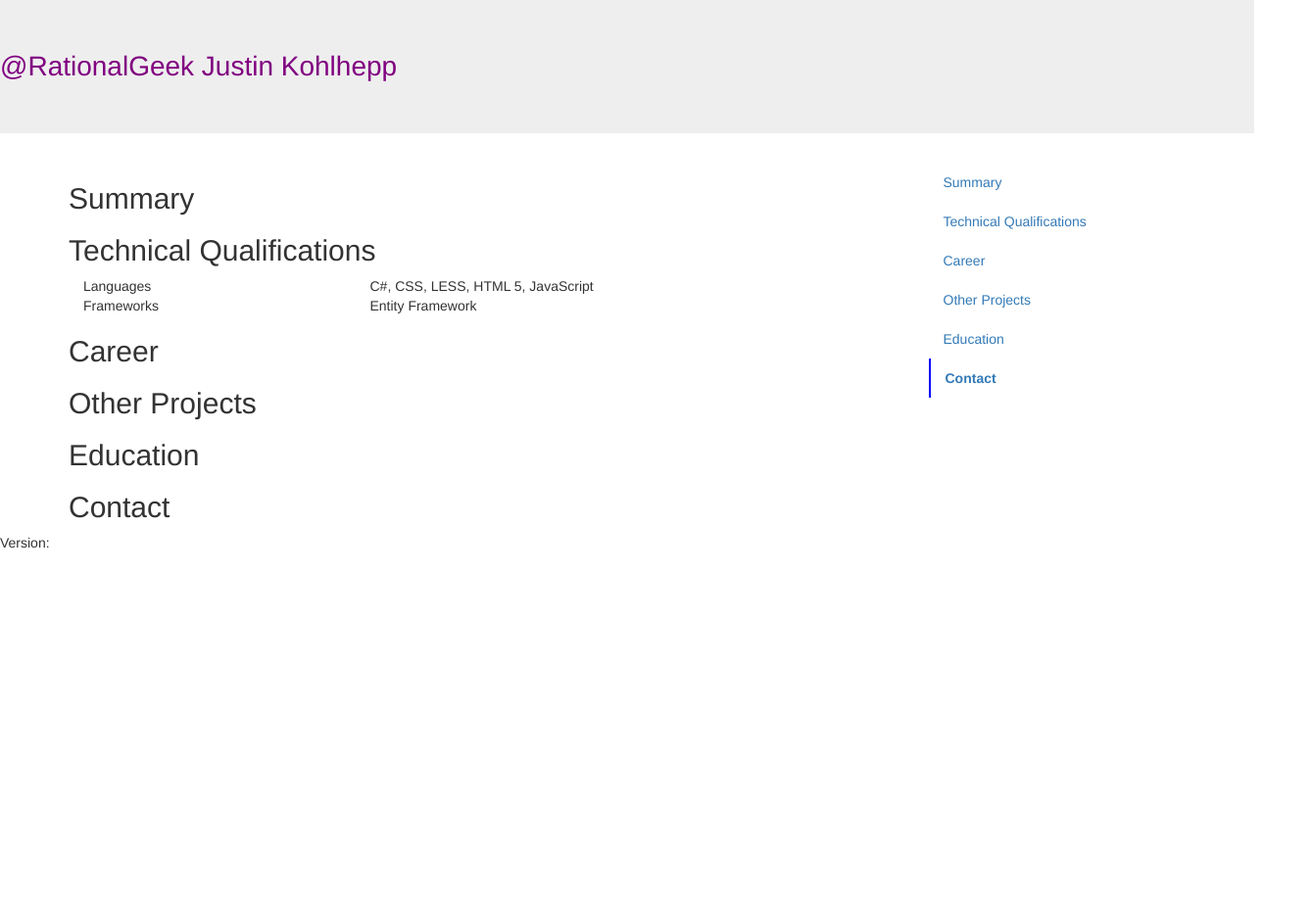
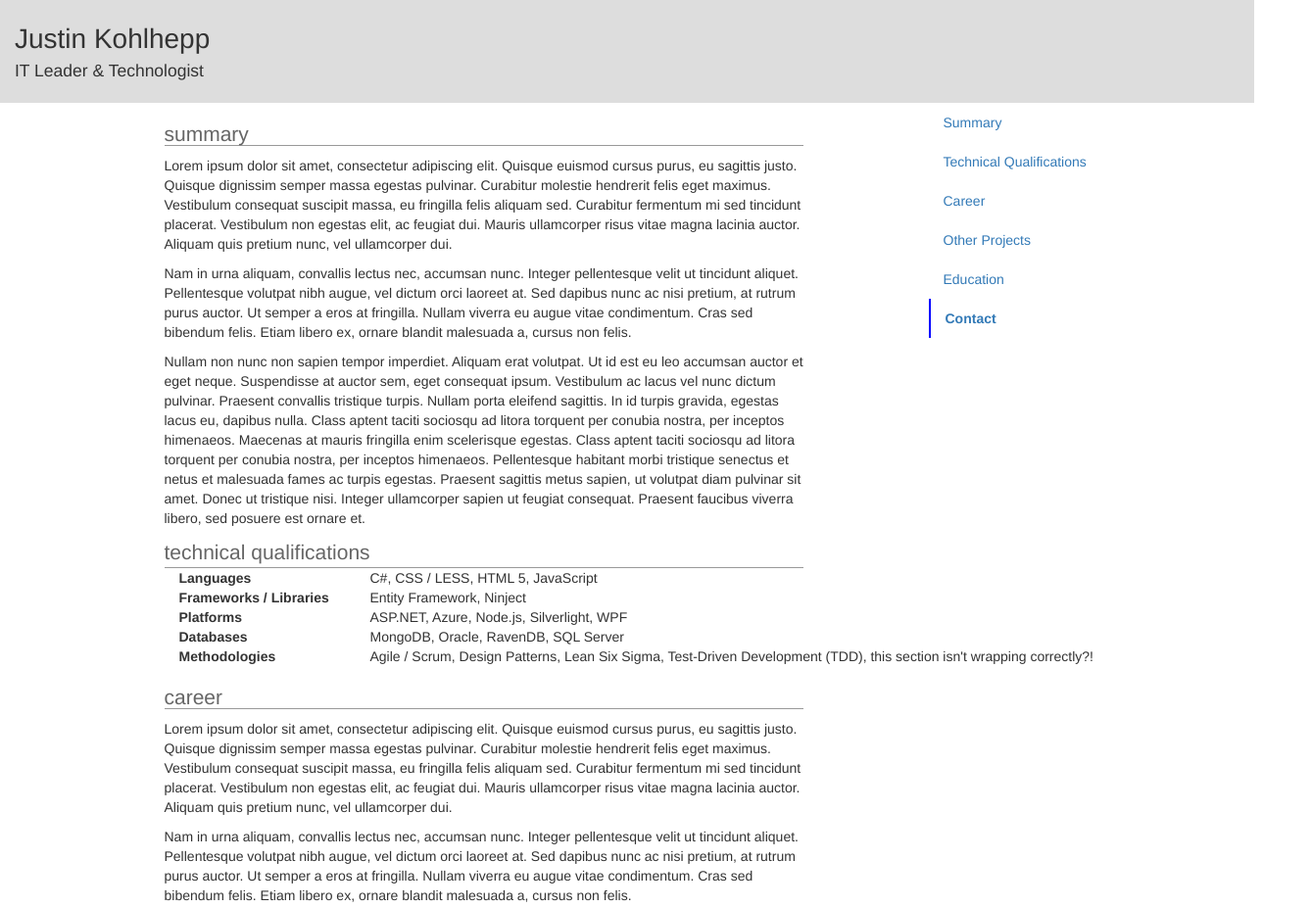
Before and after one commit to RationalGeek/resume, a website: page content/main.jade in a window 1280 px wide. Shown: the top 927 px of the page at 98% size, 1338 px wide, since content can reach past the window. Before the commit the page ends 800 px from the top, so only its background shows below. Drawn offline with nearby package versions, Linux system fonts and the light colour scheme; files that its build step writes are made by us from their sources.

Commit message:
Improvements on layout - not completE

```diff
--- a/content/career.jade
+++ b/content/career.jade
@@ -1 +1,3 @@
 h2.majorsection#career Career
+
+include filler.jade
--- a/content/contact.jade
+++ b/content/contact.jade
@@ -1 +1,3 @@
 h2.majorsection#contact Contact
+
+p Tweetster: @RationalGeek
--- a/content/education.jade
+++ b/content/education.jade
@@ -1 +1,3 @@
 h2.majorsection#education Education
+
+include filler.jade
--- /dev/null
+++ b/content/filler.jade
@@ -0,0 +1,5 @@
+p Lorem ipsum dolor sit amet, consectetur adipiscing elit. Quisque euismod cursus purus, eu sagittis justo. Quisque dignissim semper massa egestas pulvinar. Curabitur molestie hendrerit felis eget maximus. Vestibulum consequat suscipit massa, eu fringilla felis aliquam sed. Curabitur fermentum mi sed tincidunt placerat. Vestibulum non egestas elit, ac feugiat dui. Mauris ullamcorper risus vitae magna lacinia auctor. Aliquam quis pretium nunc, vel ullamcorper dui.
+
+p Nam in urna aliquam, convallis lectus nec, accumsan nunc. Integer pellentesque velit ut tincidunt aliquet. Pellentesque volutpat nibh augue, vel dictum orci laoreet at. Sed dapibus nunc ac nisi pretium, at rutrum purus auctor. Ut semper a eros at fringilla. Nullam viverra eu augue vitae condimentum. Cras sed bibendum felis. Etiam libero ex, ornare blandit malesuada a, cursus non felis.
+
+p Nullam non nunc non sapien tempor imperdiet. Aliquam erat volutpat. Ut id est eu leo accumsan auctor et eget neque. Suspendisse at auctor sem, eget consequat ipsum. Vestibulum ac lacus vel nunc dictum pulvinar. Praesent convallis tristique turpis. Nullam porta eleifend sagittis. In id turpis gravida, egestas lacus eu, dapibus nulla. Class aptent taciti sociosqu ad litora torquent per conubia nostra, per inceptos himenaeos. Maecenas at mauris fringilla enim scelerisque egestas. Class aptent taciti sociosqu ad litora torquent per conubia nostra, per inceptos himenaeos. Pellentesque habitant morbi tristique senectus et netus et malesuada fames ac turpis egestas. Praesent sagittis metus sapien, ut volutpat diam pulvinar sit amet. Donec ut tristique nisi. Integer ullamcorper sapien ut feugiat consequat. Praesent faucibus viverra libero, sed posuere est ornare et.
--- a/content/layout.jade
+++ b/content/layout.jade
@@ -13,9 +13,12 @@ html.no-js
     block css
     //-script(src='js/vendor/modernizr-2.7.1.min.js')
   body
-    #header.jumbotron @RationalGeek Justin Kohlhepp
+    #header
+      .majorheading Justin Kohlhepp
+      .subheading IT Leader &amp; Technologist
 
-    block content
+    #content
+      block content
 
     #footer
         #version Version: #{version}
--- a/content/main.jade
+++ b/content/main.jade
@@ -9,7 +9,7 @@ block css
 block content
   .container
     .row
-      .col-md-9
+      .col-md-7.col-md-offset-1
         include summary.jade
         include techqual.jade
         include career.jade
@@ -17,7 +17,7 @@ block content
         include education.jade
         include contact.jade
 
-      .col-md-3
+      .col-md-3.col-md-offset-1
         #mainnav
           ul.nav.nav-list
 
--- a/content/other.jade
+++ b/content/other.jade
@@ -1 +1,3 @@
 h2.majorsection#other Other Projects
+
+include filler.jade
--- a/content/style/layout.less
+++ b/content/style/layout.less
@@ -1,4 +1,24 @@
 #header {
+  padding-top: 20px;
+  padding-bottom: 20px;
+  background-color: #ddd;
+  padding-left: 15px;
+}
+
+#content {
+}
+
+#header .majorheading {
   font-size: 200%;
-  color: purple;
 }
+
+#header .subheading {
+  font-size: 125%;
+}
+
+#footer {
+  color: #999;
+  font-size: 80%;
+  margin-top: 20px;
+  text-align: center;
+}
--- a/content/style/main.less
+++ b/content/style/main.less
@@ -6,3 +6,14 @@
   font-weight: bold;
   border-left: solid 2px blue;
 }
+
+.majorsection {
+  text-transform: lowercase;
+  color: #666;
+  font-size: 150%;
+  border-bottom: solid thin #999;
+}
+
+.techqual-heading {
+  font-weight: bold;
+}
--- a/content/summary.jade
+++ b/content/summary.jade
@@ -1 +1,3 @@
 h2.majorsection#summary Summary
+
+include filler.jade
--- a/content/techqual.jade
+++ b/content/techqual.jade
@@ -1,15 +1,33 @@
-h2.majorsection#skills Technical Qualifications
+.majorsection#skills Technical Qualifications
 
 .container
 
   .row
-    .col-md-3.techqual-heading
+    .col-md-2.techqual-heading
       | Languages
-    .col-md-9.techqual-items
-      | C#, CSS, LESS, HTML 5, JavaScript
+    .col-md-10.techqual-items
+      | C#, CSS / LESS, HTML 5, JavaScript
 
   .row
-    .col-md-3.techqual-heading
-      | Frameworks
-    .col-md-9.techqual-items
-      | Entity Framework
+    .col-md-2.techqual-heading
+      | Frameworks / Libraries
+    .col-md-10.techqual-items
+      | Entity Framework, Ninject
+
+  .row
+    .col-md-2.techqual-heading
+      | Platforms
+    .col-md-10.techqual-items
+      | ASP.NET, Azure, Node.js, Silverlight, WPF
+
+  .row
+    .col-md-2.techqual-heading
+      | Databases
+    .col-md-10.techqual-items
+      | MongoDB, Oracle, RavenDB, SQL Server
+
+  .row
+    .col-md-2.techqual-heading
+      | Methodologies
+    .col-md-10.techqual-items
+      | Agile / Scrum, Design Patterns, Lean Six Sigma, Test-Driven Development (TDD), this section isn't wrapping correctly?!
```
